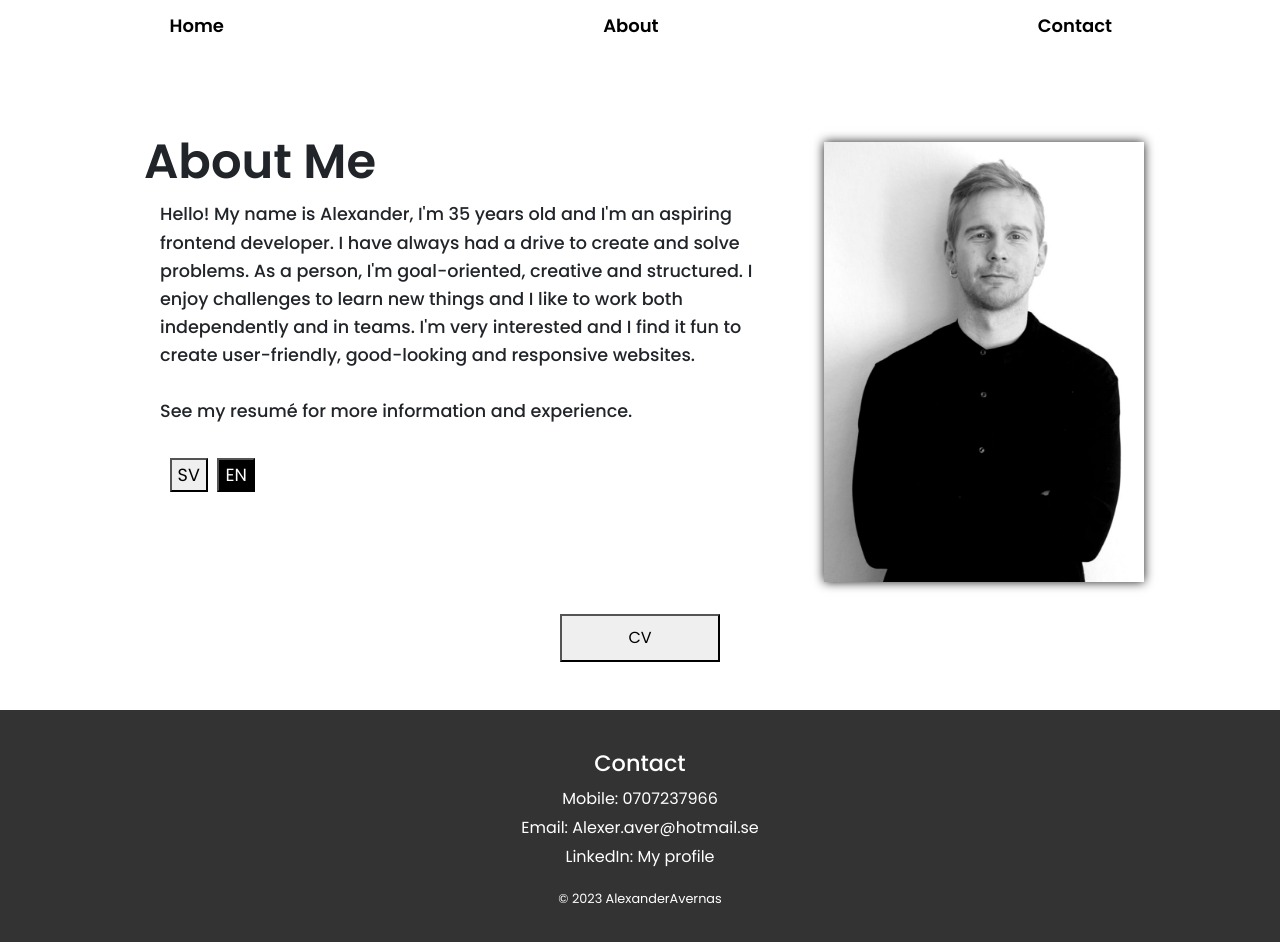
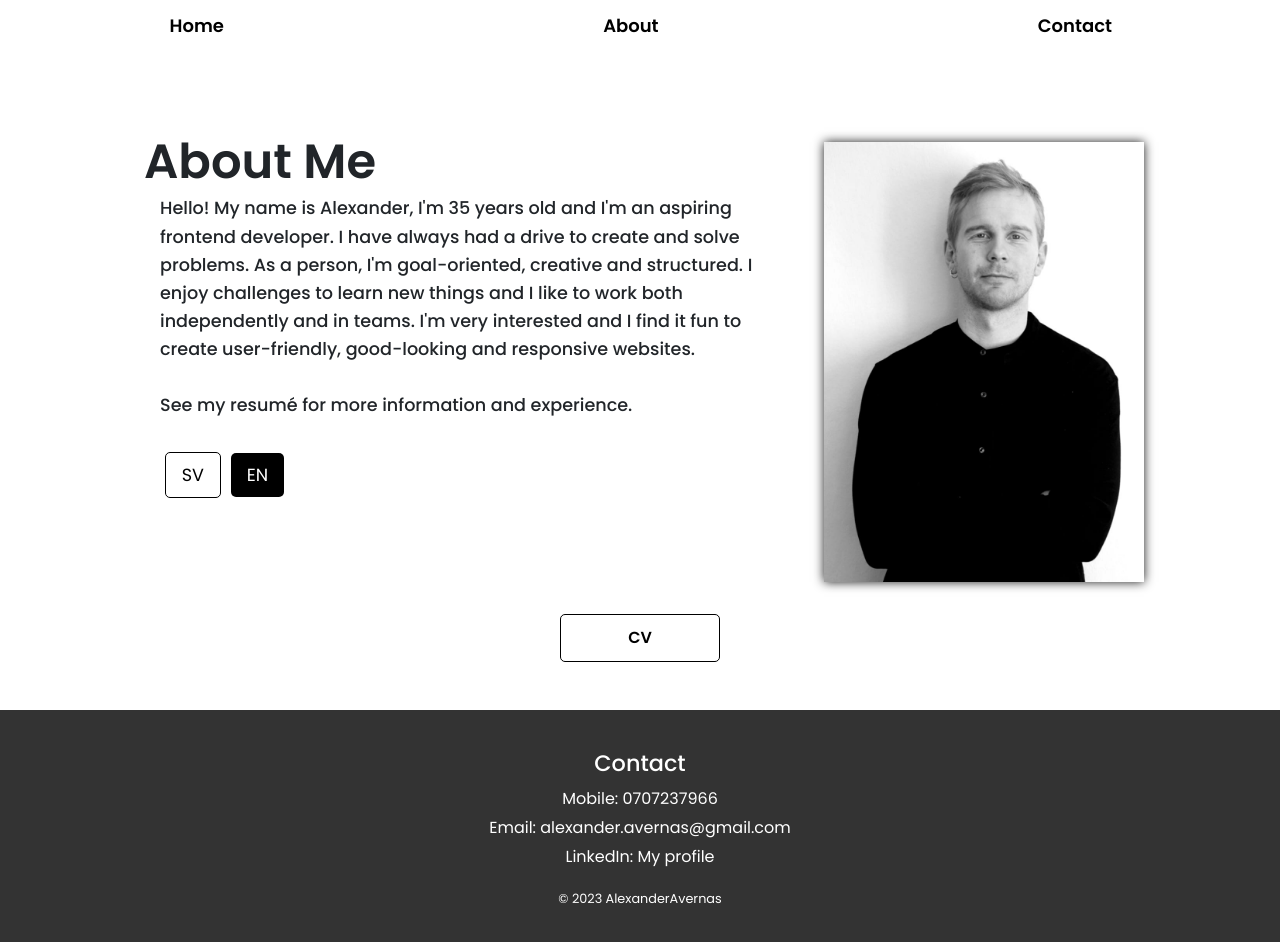
Before and after one commit to AlexanderAvernas/portfolio, a Next.js app: page /about/en in a window 1280 px wide. Shown: the top 942 px of the page. Built offline with nearby package versions, Linux system fonts and the light colour scheme.

Commit message:
Fixed Links

```diff
--- a/components/AboutEn.js
+++ b/components/AboutEn.js
@@ -35,7 +35,13 @@ function AboutEn() {
                 </motion.div>
             </AboutInfoContainer>
             <CvContainer>
+                <a
+                    href="https://drive.google.com/file/d/1cZporYas0gjOLxm_shyTL-v11Rozomdm/view"
+                    target="_blank"
+                    rel="noopener noreferrer"
+                >
                     <CvButton>CV</CvButton>
+                </a>
             </CvContainer>
         </AboutContainer>
     )
@@ -86,12 +92,32 @@ const AboutText = styled.p`
 `
 
 const SweButton = styled.button`
-    margin: 2rem 0.6rem;
+    margin: 2rem 0.3rem;
+    padding: 0.5rem 1rem; /* Add padding for better button appearance */
+    color: black;
+    background-color: white;
+    border: 1px solid black;
+    border-radius: 5px; /* Add rounded corners */
+    cursor: pointer; /* Add a pointer cursor on hover */
+
+    &:hover {
+        background-color: #333; /* Change color on hover */
+    }
 `
 
 const EnButton = styled.button`
+    margin: 2rem 0.3rem;
+    padding: 0.5rem 1rem; /* Add padding for better button appearance */
+
     color: white;
     background-color: black;
+    border: none;
+    border-radius: 5px; /* Add rounded corners */
+    cursor: pointer; /* Add a pointer cursor on hover */
+
+    &:hover {
+        background-color: #333; /* Change color on hover */
+    }
 `
 
 const CvContainer = styled.div`
@@ -103,7 +129,18 @@ const CvContainer = styled.div`
 const CvButton = styled.button`
     width: 10rem;
     height: 3rem;
+    font-weight: 600;
     margin-top: 2rem;
+    padding: 0.5rem 1rem; /* Add padding for better button appearance */
+    color: black;
+    background-color: white;
+    border: 1px solid black;
+    border-radius: 5px; /* Add rounded corners */
+    cursor: pointer; /* Add a pointer cursor on hover */
+
+    &:hover {
+        background-color: #333; /* Change color on hover */
+    }
 `
 
 const AboutImage = styled.img`
--- a/components/Footer.js
+++ b/components/Footer.js
@@ -9,7 +9,7 @@ function Footer() {
         <h4 className='ContactHeader'>Contact</h4>
         <ul className='FooterInfoContainer'>
           <li className='FooterInfo'>Mobile: <a className='FooterLinks' href={`tel:${phoneNumber}`}>{phoneNumber}</a></li>
-          <li className='FooterInfo'>Email: <a className='FooterLinks' href="mailto:Alexander.avernas@hotmail.se">Alexer.aver@hotmail.se</a></li>
+          <li className='FooterInfo'>Email: <a className='FooterLinks' href="mailto:alexander.avernas@gmail.com">alexander.avernas@gmail.com</a></li>
           <li className='FooterInfo'>LinkedIn: <a className='FooterLinks' href='https://www.linkedin.com/in/alexander-avern%C3%A4s-3aa752251/' target="_blank" rel="noopener noreferrer">My profile</a></li>
         </ul>
       </div>
--- a/styles/globals.css
+++ b/styles/globals.css
@@ -159,8 +159,7 @@ body {
     margin-left: 2rem;
     @media (min-width: 769px) {
 
-        color: blue;
-        text-decoration: underline;
+
     }
 
   }
@@ -200,7 +199,6 @@ body {
 
   .FooterInfo {
     margin: 5px 0;
-
   }
 
   .FooterLinks {
```
Also changed, not shown: components/AboutSw.js (+44 -7 lines). Lines whose indentation alone changed are shown as unchanged.
